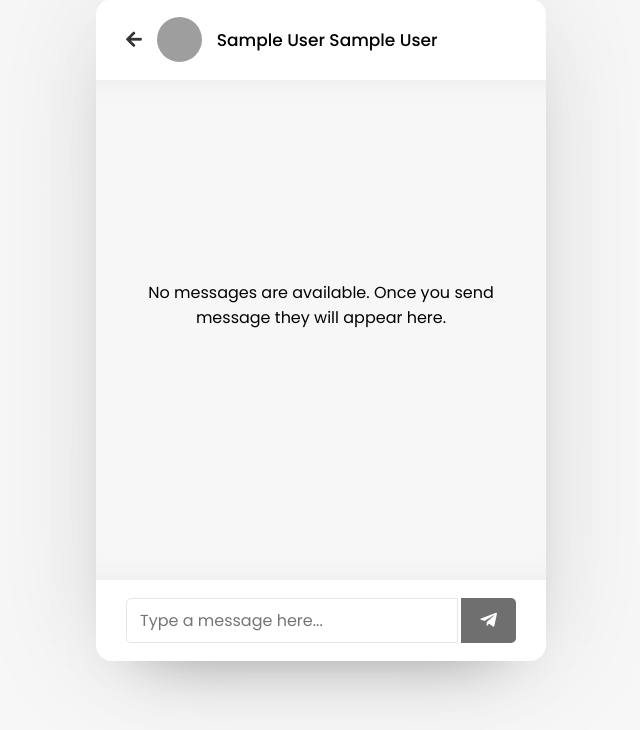
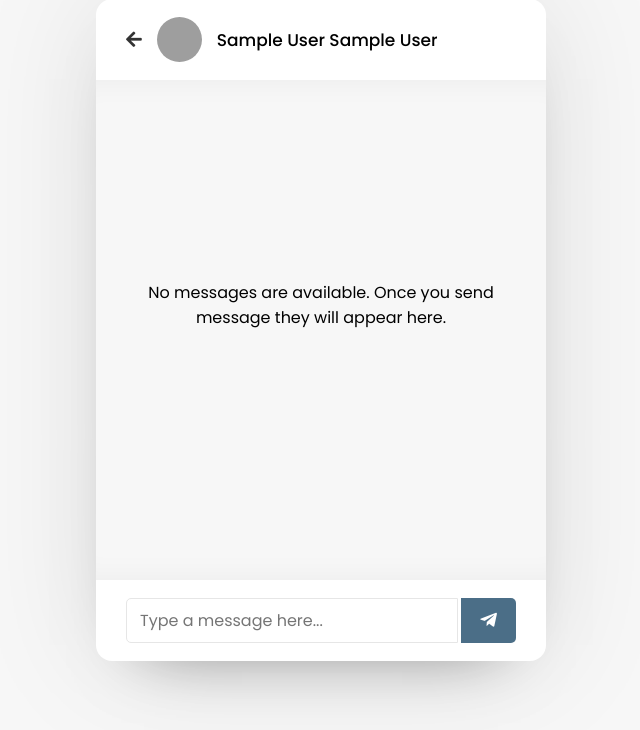
Before and after one commit to toraDK/ChatAppK3, a PHP site: page /chat.php?user_id=1 in a window 1280 px wide. Shown: the part 70-800 px from the top of the page, without its empty margins (319-959 px from the left). Run offline with PHP 8.4, Linux system fonts and the light colour scheme; the visitor is signed in with stand-in values (Sample User, id 1); data that the repository does not hold is empty; grey boxes are pictures that could not be loaded.

Commit message:
styling room chat

```diff
--- a/style.css
+++ b/style.css
@@ -394,7 +394,7 @@ section.form.login i {
   max-width: calc(100% - 130px);
 }
 .outgoing .details p {
-  background: #016bb8;
+  background: #0166b8;
   color: #fff;
   border-radius: 18px 18px 0 18px;
 }
@@ -435,7 +435,7 @@ section.form.login i {
   width: 55px;
   border: none;
   outline: none;
-  background: #333;
+  background: #003255;
   font-size: 19px;
   cursor: pointer;
   opacity: 0.7;
```
